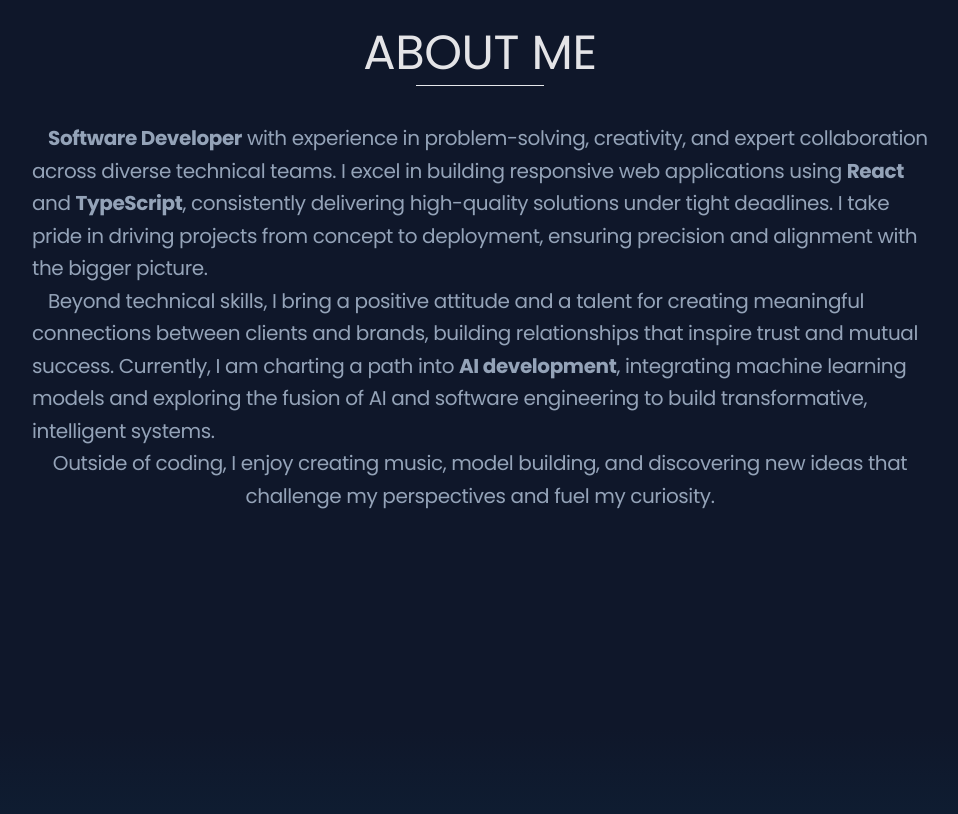
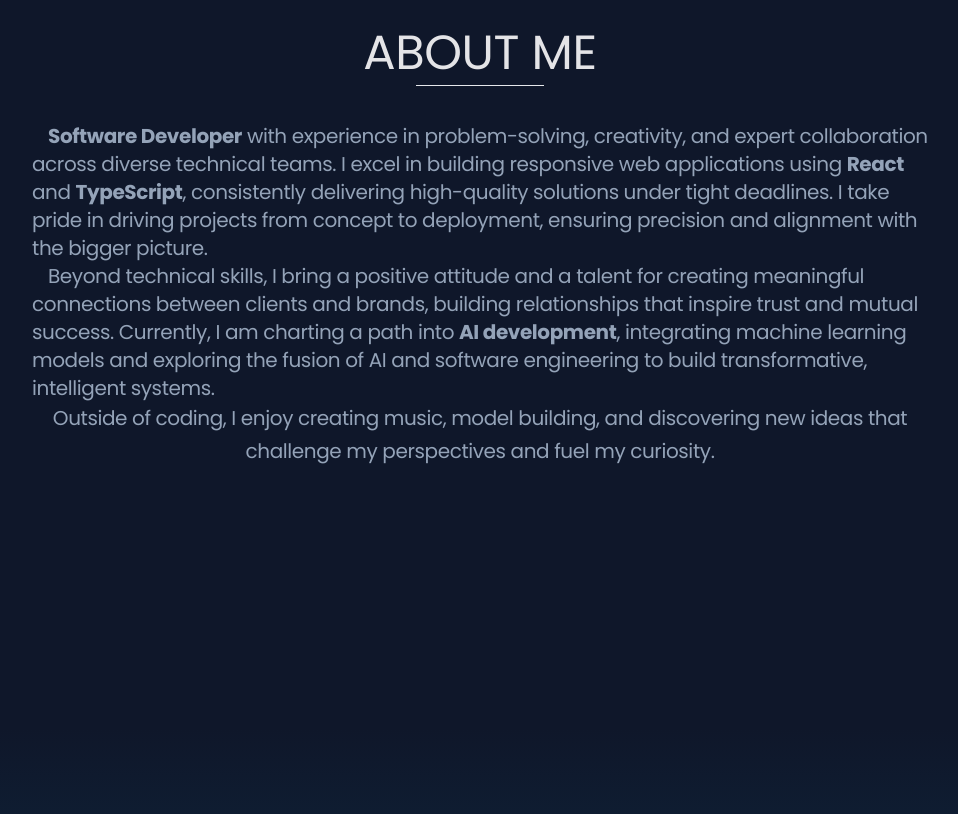
Before and after one commit to davidxv15/Portfolio-2, a React (Vite) app: page / in a window 1280 px wide. Shown: the part 2780-3594 px from the top of the page, without its empty margins (160-1118 px from the left). Built offline with nearby package versions, Linux system fonts and the light colour scheme; a web font is replaced by a local one.

Commit message:
bio text

```diff
--- a/src/components/AboutMe.tsx
+++ b/src/components/AboutMe.tsx
@@ -11,7 +11,7 @@ const AboutMe: React.FC = () => {
           ABOUT ME
         </h2>
         <hr className="w-32 mx-auto -translate-y-9"></hr>
-        <p className="text-xl leading-relaxed mb-8 indent-4 text-left font-poppins text-slate-400">
+        <p className="text-xl leading-7 mb-8 indent-4 text-left font-poppins text-slate-400">
         <span className="font-bold">Software Developer</span> with experience in problem-solving, creativity, and expert collaboration across diverse technical teams. I excel in building responsive web applications using <span className="font-bold">React</span> and <span className="font-bold">TypeScript</span>, consistently delivering high-quality solutions under tight deadlines. I take pride in driving projects from concept to deployment, ensuring precision and alignment with the bigger picture.
         <br /><p className="indent-4">
         Beyond technical skills, I bring a positive attitude and a talent for creating meaningful connections between clients and brands, building relationships that inspire trust and mutual success. Currently, I am charting a path into <span className="font-bold">AI development</span>, integrating machine learning models and exploring the fusion of AI and software engineering to build transformative, intelligent systems.
```
